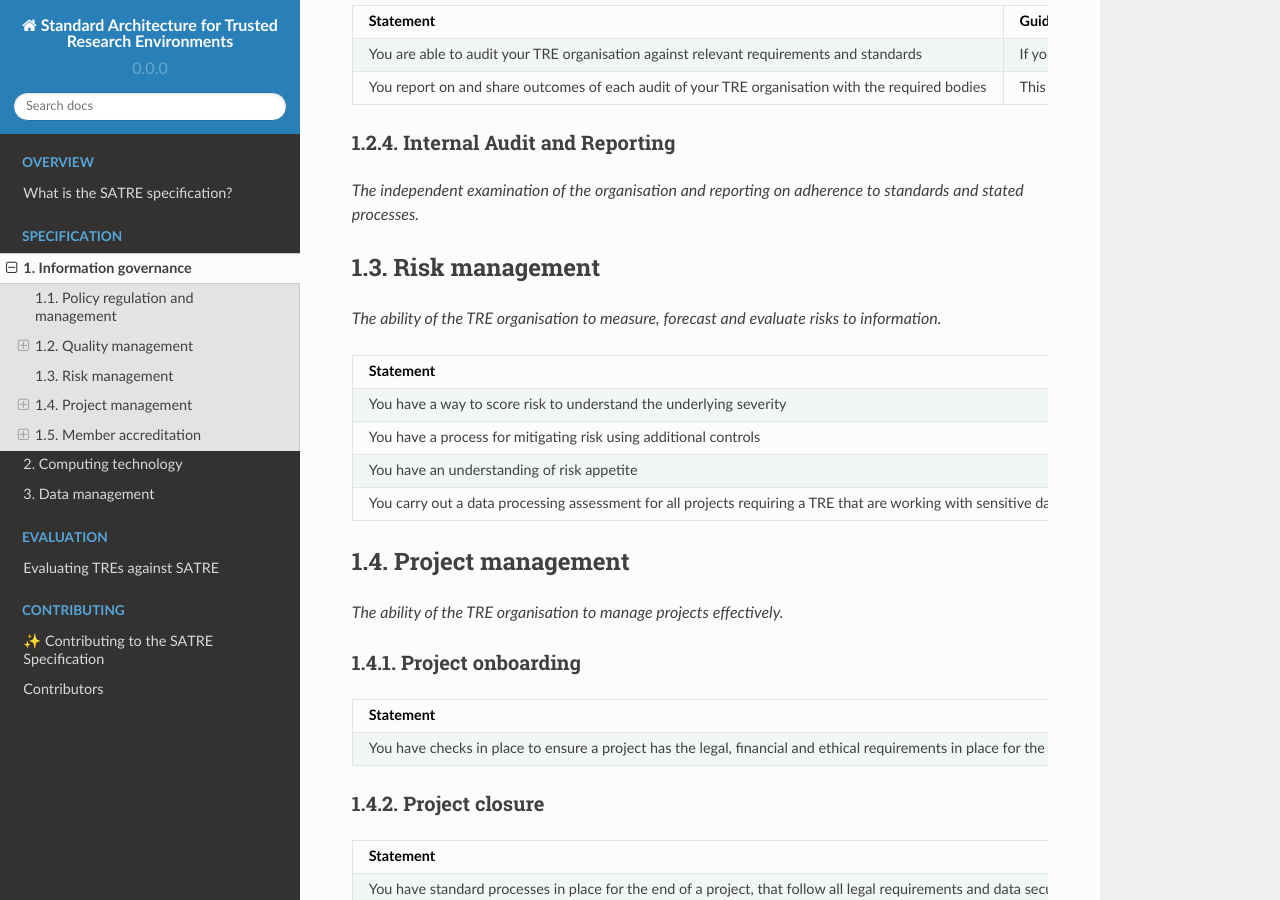
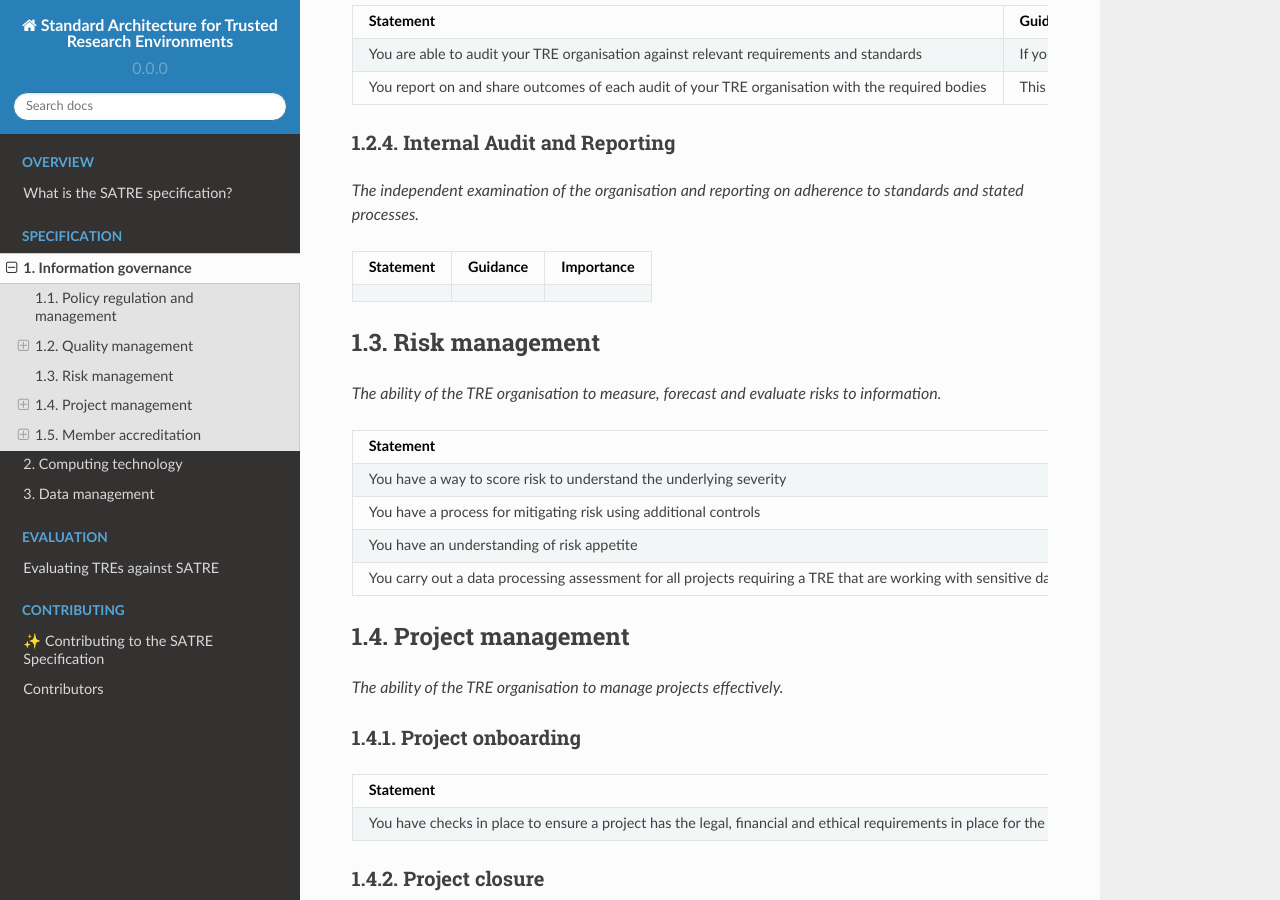
Before and after one commit to sa-tre/satre-specification, a Sphinx documentation site: the page built from docs/source/pillars/information_governance.md, in a window 1280 px wide and 900 px high, scrolled down 1560 px. Built offline with Sphinx 7.4.7 and the Read the Docs theme 2.0.0, drawn with Linux system fonts in a browser that asks for light colours.

Commit message:
add table for audit

````diff
--- a/docs/source/pillars/information_governance.md
+++ b/docs/source/pillars/information_governance.md
@@ -91,6 +91,18 @@ _The ability of the TRE organisation to monitor compliance with internal and ext
 ### Internal Audit and Reporting
 
 _The independent examination of the organisation and reporting on adherence to standards and stated processes._
+
+```{list-table}
+:header-rows: 1
+:name: tab-audit
+
+* - Statement
+  - Guidance
+  - Importance
+* -
+  -
+  -
+```
 
 ## Risk management
 
````
